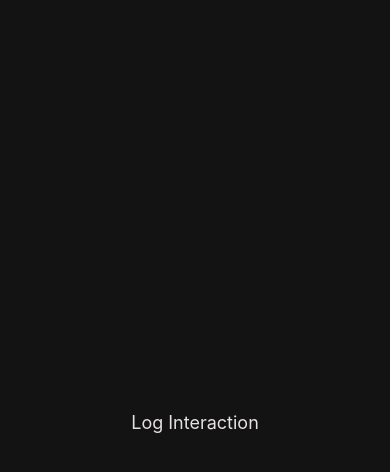
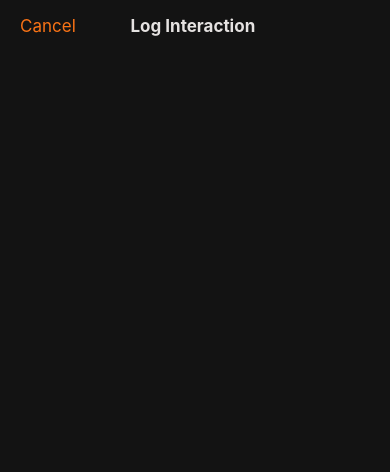
Before and after one commit to spall03/brotation, a React Native app: screen /LogInteraction in a window 390 px wide. Shown: the top 472 px of the page. Built offline with nearby package versions, Linux system fonts and the light colour scheme.

Commit message:
feat: add log interaction screen with person picker and type selector

```diff
--- a/src/screens/LogInteractionScreen.tsx
+++ b/src/screens/LogInteractionScreen.tsx
@@ -1,20 +1,146 @@
-import React from 'react';
-import { View, Text, StyleSheet } from 'react-native';
-import { COLORS } from '../constants';
+import React, { useState, useEffect, useCallback } from 'react';
+import { View, Text, StyleSheet, TouchableOpacity, TextInput, SafeAreaView, ScrollView, Alert } from 'react-native';
+import { COLORS, POINTS, ACTIVE_CAP, STAGE_COLORS } from '../constants';
+import { Target, InteractionType } from '../types';
+import { getTargets, saveTarget, saveInteraction } from '../storage';
+import { getStageForPoints } from '../challenges';
 import { NativeStackScreenProps } from '@react-navigation/native-stack';
 import { RootStackParamList } from '../../App';
+import { v4 as uuid } from 'uuid';
 
 type Props = NativeStackScreenProps<RootStackParamList, 'LogInteraction'>;
 
-export function LogInteractionScreen({ route }: Props) {
+const INTERACTION_OPTIONS: { type: InteractionType; label: string; emoji: string; points: number }[] = [
+  { type: 'quick_touch', label: 'Quick Touch', emoji: '💬', points: POINTS.quick_touch },
+  { type: 'real_conversation', label: 'Real Conversation', emoji: '🗣️', points: POINTS.real_conversation },
+  { type: 'intentional_hangout', label: 'Intentional Hangout', emoji: '🤝', points: POINTS.intentional_hangout },
+];
+
+export function LogInteractionScreen({ navigation, route }: Props) {
+  const [targets, setTargets] = useState<Target[]>([]);
+  const [selectedTargetId, setSelectedTargetId] = useState<string | undefined>(route.params?.targetId);
+  const [selectedType, setSelectedType] = useState<InteractionType | undefined>();
+  const [note, setNote] = useState('');
+
+  useEffect(() => {
+    getTargets().then(setTargets);
+  }, []);
+
+  const activeTargets = targets.filter((t) => t.status === 'active');
+  const benchTargets = targets.filter((t) => t.status === 'bench');
+  const selectedTarget = targets.find((t) => t.id === selectedTargetId);
+
+  const handleSave = useCallback(async () => {
+    if (!selectedTargetId || !selectedType) return;
+    const target = targets.find((t) => t.id === selectedTargetId);
+    if (!target) return;
+    const points = POINTS[selectedType];
+    await saveInteraction({ id: uuid(), targetId: selectedTargetId, type: selectedType, points, note: note.trim() || undefined, date: new Date().toISOString() });
+    const newPoints = target.totalPoints + points;
+    const newStage = getStageForPoints(newPoints);
+    await saveTarget({ ...target, totalPoints: newPoints, stage: newStage });
+    if (target.status === 'bench') {
+      const activeCount = activeTargets.length;
+      if (activeCount < ACTIVE_CAP) {
+        Alert.alert(`Move ${target.name.split(' ')[0]} to Active?`, 'You logged an interaction — want to start actively tracking them?', [
+          { text: 'Keep on Bench', style: 'cancel', onPress: () => goBack(points, target.name) },
+          { text: 'Activate', onPress: async () => { await saveTarget({ ...target, totalPoints: newPoints, stage: newStage, status: 'active' }); goBack(points, target.name); } },
+        ]);
+        return;
+      }
+    }
+    goBack(points, target.name);
+  }, [selectedTargetId, selectedType, note, targets]);
+
+  const goBack = (points: number, name: string) => {
+    navigation.navigate('Dashboard');
+  };
+
+  if (!selectedTargetId) {
+    return (
+      <SafeAreaView style={styles.container}>
+        <View style={styles.header}>
+          <TouchableOpacity onPress={() => navigation.goBack()}><Text style={styles.cancelBtn}>Cancel</Text></TouchableOpacity>
+          <Text style={styles.headerTitle}>Log Interaction</Text>
+          <View style={{ width: 60 }} />
+        </View>
+        <ScrollView contentContainerStyle={styles.scroll}>
+          {activeTargets.length > 0 && (<>
+            <Text style={styles.sectionLabel}>Active</Text>
+            {activeTargets.map((t) => (
+              <TouchableOpacity key={t.id} style={styles.personRow} onPress={() => setSelectedTargetId(t.id)}>
+                <View style={[styles.smallAvatar, { backgroundColor: STAGE_COLORS[t.stage].bg }]}>
+                  <Text style={[styles.smallAvatarText, { color: STAGE_COLORS[t.stage].color }]}>{t.name.split(' ').map((n) => n[0]).join('').toUpperCase().slice(0, 2)}</Text>
+                </View>
+                <Text style={styles.personRowName}>{t.name}</Text>
+              </TouchableOpacity>
+            ))}
+          </>)}
+          {benchTargets.length > 0 && (<>
+            <Text style={[styles.sectionLabel, { marginTop: 20 }]}>Bench</Text>
+            {benchTargets.map((t) => (
+              <TouchableOpacity key={t.id} style={[styles.personRow, { opacity: 0.6 }]} onPress={() => setSelectedTargetId(t.id)}>
+                <View style={styles.smallAvatarDim}><Text style={styles.smallAvatarTextDim}>{t.name.split(' ').map((n) => n[0]).join('').toUpperCase().slice(0, 2)}</Text></View>
+                <Text style={styles.personRowName}>{t.name}</Text>
+              </TouchableOpacity>
+            ))}
+          </>)}
+        </ScrollView>
+      </SafeAreaView>
+    );
+  }
+
   return (
-    <View style={styles.container}>
-      <Text style={styles.text}>Log Interaction{route.params?.targetId ? ` for ${route.params.targetId}` : ''}</Text>
-    </View>
+    <SafeAreaView style={styles.container}>
+      <View style={styles.header}>
+        <TouchableOpacity onPress={() => selectedTargetId === route.params?.targetId ? navigation.goBack() : setSelectedTargetId(undefined)}>
+          <Text style={styles.cancelBtn}>{selectedTargetId === route.params?.targetId ? 'Cancel' : 'Back'}</Text>
+        </TouchableOpacity>
+        <Text style={styles.headerTitle}>{selectedTarget?.name.split(' ')[0]}</Text>
+        <TouchableOpacity onPress={handleSave} disabled={!selectedType}>
+          <Text style={[styles.saveBtn, !selectedType && styles.saveBtnDisabled]}>Save</Text>
+        </TouchableOpacity>
+      </View>
+      <ScrollView contentContainerStyle={styles.scroll}>
+        <Text style={styles.sectionLabel}>What happened?</Text>
+        {INTERACTION_OPTIONS.map((option) => (
+          <TouchableOpacity key={option.type} style={[styles.typeCard, selectedType === option.type && styles.typeCardSelected]} onPress={() => setSelectedType(option.type)} activeOpacity={0.7}>
+            <Text style={styles.typeEmoji}>{option.emoji}</Text>
+            <View style={styles.typeInfo}>
+              <Text style={styles.typeLabel}>{option.label}</Text>
+              <Text style={styles.typePoints}>+{option.points} pts</Text>
+            </View>
+            {selectedType === option.type && <Text style={styles.checkmark}>✓</Text>}
+          </TouchableOpacity>
+        ))}
+        <Text style={[styles.sectionLabel, { marginTop: 24 }]}>Note (optional)</Text>
+        <TextInput style={styles.noteInput} value={note} onChangeText={setNote} placeholder="Talked about camping trip..." placeholderTextColor={COLORS.textDim} multiline />
+      </ScrollView>
+    </SafeAreaView>
   );
 }
 
 const styles = StyleSheet.create({
-  container: { flex: 1, backgroundColor: COLORS.surface, justifyContent: 'center', alignItems: 'center' },
-  text: { color: COLORS.text, fontSize: 18 },
+  container: { flex: 1, backgroundColor: COLORS.surface },
+  header: { flexDirection: 'row', justifyContent: 'space-between', alignItems: 'center', paddingHorizontal: 20, paddingVertical: 16 },
+  headerTitle: { fontSize: 17, fontWeight: '700', color: COLORS.text },
+  cancelBtn: { fontSize: 17, color: COLORS.accent },
+  saveBtn: { fontSize: 17, fontWeight: '700', color: COLORS.accent },
+  saveBtnDisabled: { color: COLORS.textDim },
+  scroll: { padding: 20 },
+  sectionLabel: { fontSize: 11, fontWeight: '700', letterSpacing: 1.5, color: COLORS.textDim, marginBottom: 12, textTransform: 'uppercase' },
+  personRow: { flexDirection: 'row', alignItems: 'center', gap: 12, backgroundColor: COLORS.surfaceContainer, borderRadius: 12, padding: 14, marginBottom: 8 },
+  personRowName: { fontSize: 16, fontWeight: '600', color: COLORS.text },
+  smallAvatar: { width: 40, height: 40, borderRadius: 12, alignItems: 'center', justifyContent: 'center' },
+  smallAvatarText: { fontSize: 15, fontWeight: '700' },
+  smallAvatarDim: { width: 40, height: 40, borderRadius: 12, alignItems: 'center', justifyContent: 'center', backgroundColor: COLORS.surfaceContainerHighest },
+  smallAvatarTextDim: { fontSize: 15, fontWeight: '700', color: COLORS.textDim },
+  typeCard: { flexDirection: 'row', alignItems: 'center', gap: 14, backgroundColor: COLORS.surfaceContainer, borderRadius: 14, padding: 18, marginBottom: 10 },
+  typeCardSelected: { backgroundColor: COLORS.surfaceContainerHigh, borderWidth: 1, borderColor: COLORS.accent },
+  typeEmoji: { fontSize: 28 },
+  typeInfo: { flex: 1 },
+  typeLabel: { fontSize: 16, fontWeight: '700', color: COLORS.text },
+  typePoints: { fontSize: 13, color: COLORS.accent, fontWeight: '600', marginTop: 2 },
+  checkmark: { fontSize: 18, fontWeight: '700', color: COLORS.accent },
+  noteInput: { backgroundColor: COLORS.surfaceContainer, borderRadius: 12, padding: 16, fontSize: 15, color: COLORS.text, minHeight: 80, textAlignVertical: 'top' },
 });
```
Also changed, not shown: src/components/Toast.tsx (added, +41 -0 lines).
